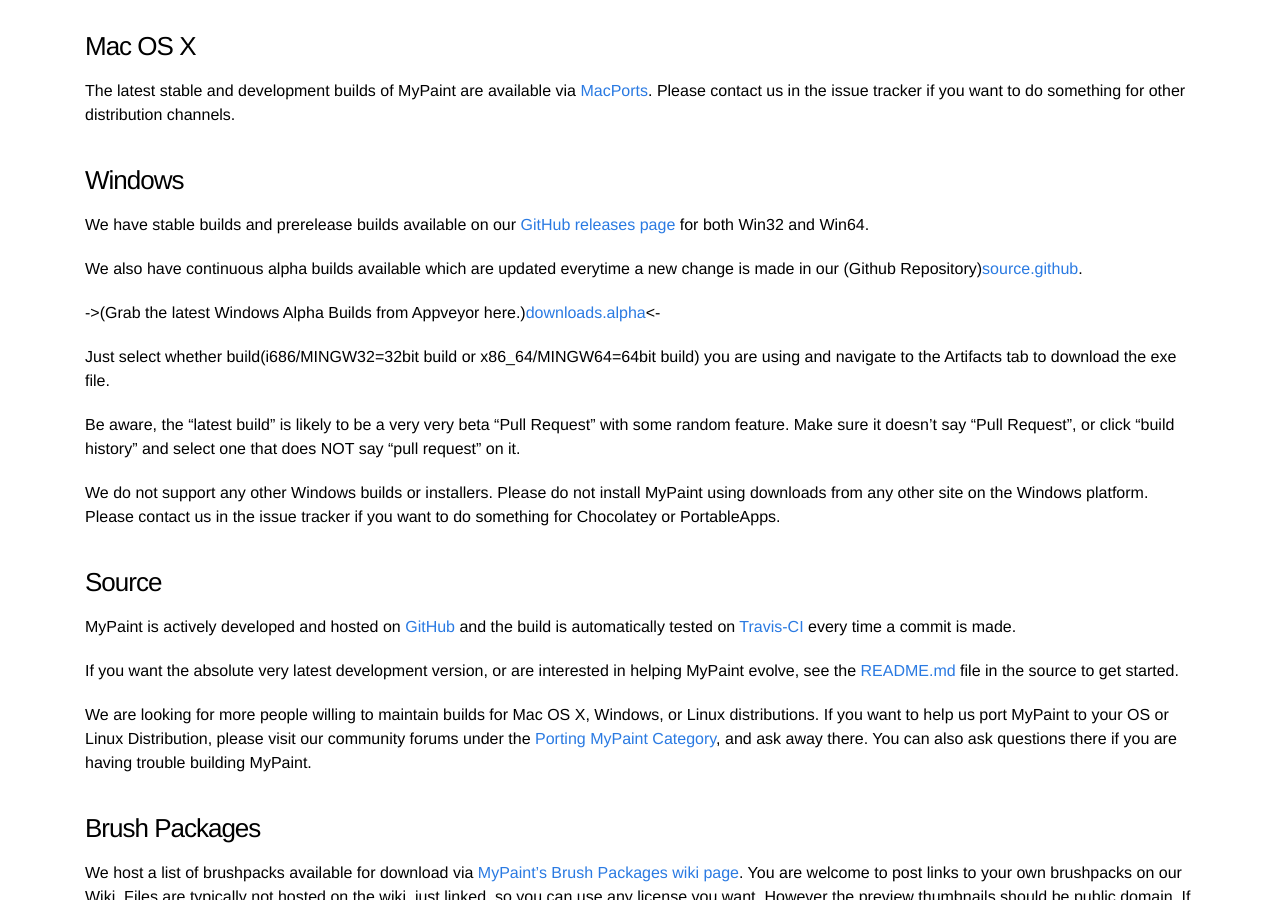
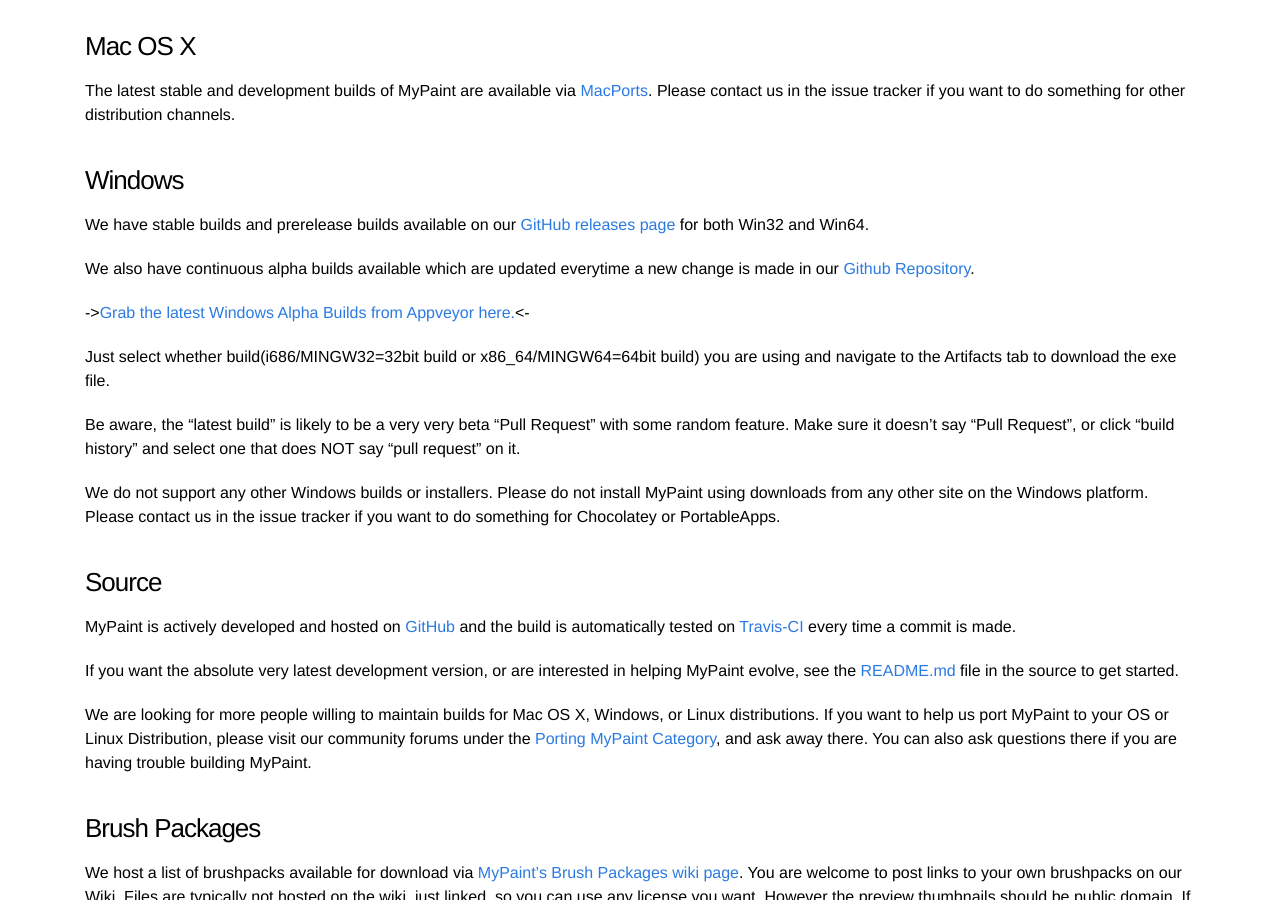
Before and after one commit to mypaint/website-2015, a Jekyll site: the page built from downloads.md, in a window 1280 px wide and 900 px high, scrolled down 1474 px. Built offline with Jekyll 4.4.1, drawn with Linux system fonts in a browser that asks for light colours.

Commit message:
Correted Links in Downloads Page
Used wrong formatting for makrdown links.

```diff
--- a/downloads.md
+++ b/downloads.md
@@ -96,9 +96,9 @@
 [GitHub releases page][downloads.releases] for both Win32 and Win64.
 
 We also have continuous alpha builds available which are updated
-everytime a new change is made in our (Github Repository)[source.github].
+everytime a new change is made in our [Github Repository][source.github].
 
-->(Grab the latest Windows Alpha Builds from Appveyor here.)[downloads.alpha]<-
+->[Grab the latest Windows Alpha Builds from Appveyor here.][downloads.alpha]<-
 
 Just select whether build(i686/MINGW32=32bit build or x86_64/MINGW64=64bit build)
 you are using and navigate to the Artifacts tab to download the exe file.
```
